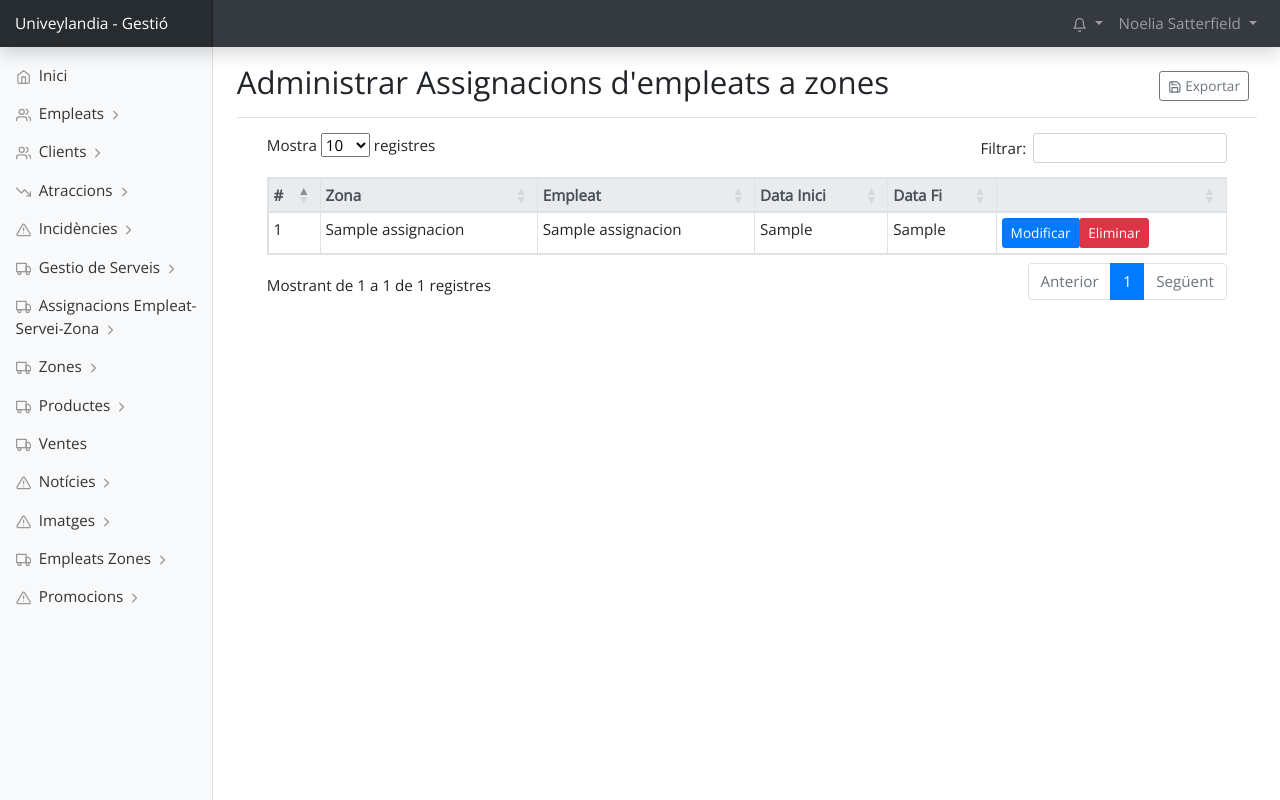
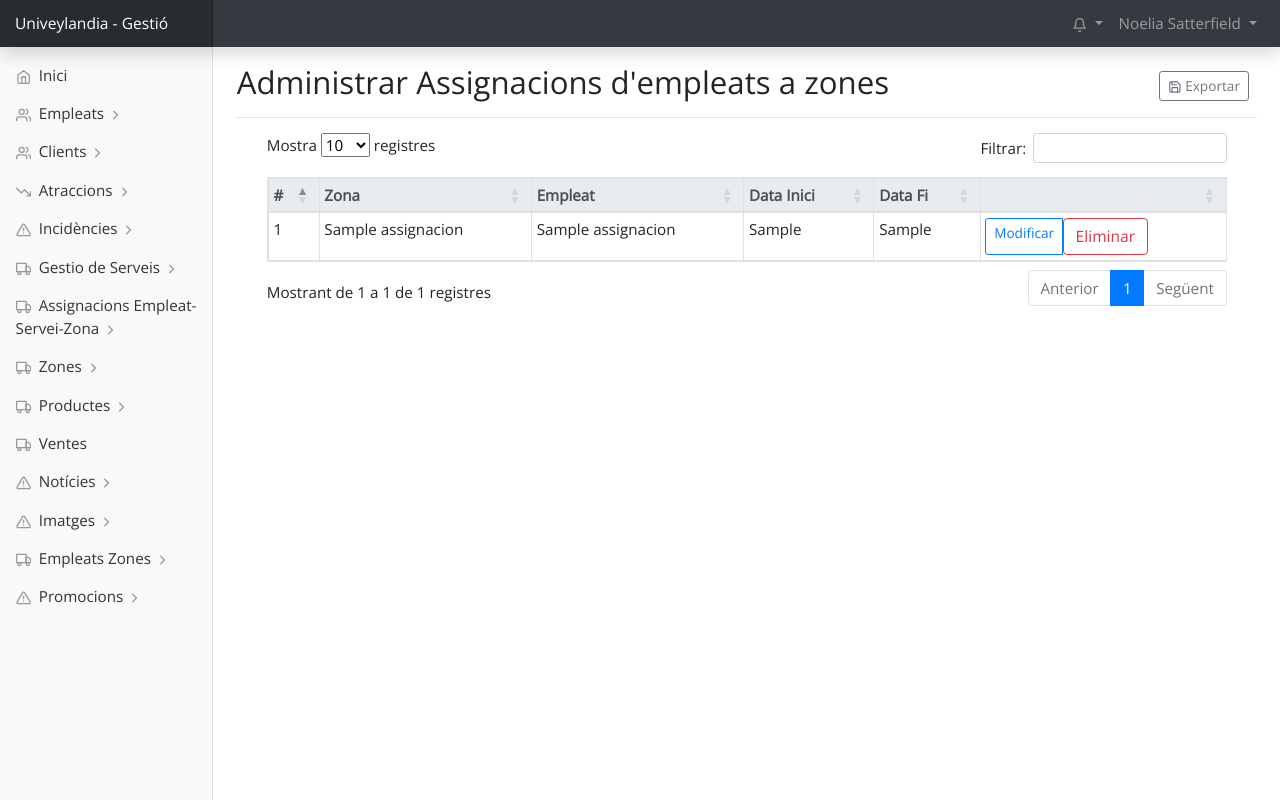
Before and after one commit to Yitanz/Sprint5_Grup1, a Laravel app: template resources/views/gestio/AssignEmpZona/index.blade.php in a window 1280 px wide. Run offline with Laravel 8, Linux system fonts and the light colour scheme; a user stored in the database is signed in; data comes from the database, SQL or seed files in the repository; tables that the repository leaves empty hold one stand-in row (values such as "Sample post"); the template is opened without the code that fills it: most values are stand-ins (such as "Sample title", 1, 10 or a date in 2020); data that the repository does not hold is empty; some libraries are stand-ins or nearby versions.

Commit message:
Update index.blade.php

```diff
--- a/resources/views/gestio/AssignEmpZona/index.blade.php
+++ b/resources/views/gestio/AssignEmpZona/index.blade.php
@@ -57,12 +57,12 @@
                     <td>{{ $assignacio->data_fi }}</td>
                     <td>
                         <div class="btn-group btn-group-sm" role="group" aria-label="Accions">
-                        <a class="btn btn-primary btn-sm"
+                            <a class="btn btn-outline-primary"
                                 href="{{ route('AssignEmpZona.edit', $assignacio->id) }}">Modificar</a>
                             <form action="{{ route('AssignEmpZona.destroy', $assignacio->id)}}" method="post">
                                 @csrf
                                 @method('DELETE')
-                            <button id="confirm_delete" class="btn btn-danger btn-sm" type="submit"
+                                <button id="confirm_delete" class="btn btn-outline-danger" type="submit"
                                     value="Eliminar">Eliminar</button>
                             </form>
                         </div>
```
Lines whose indentation alone changed are shown as unchanged.
